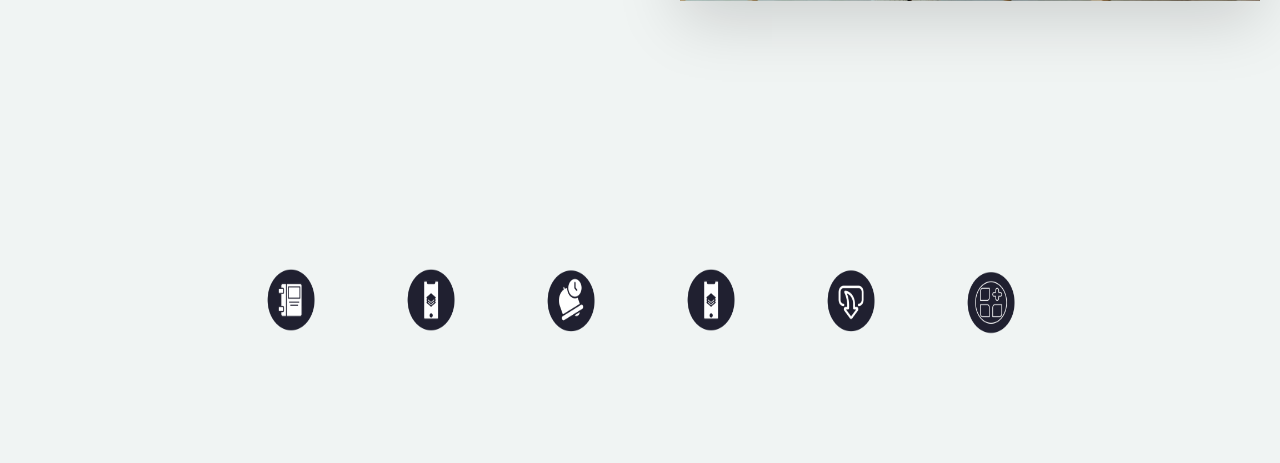
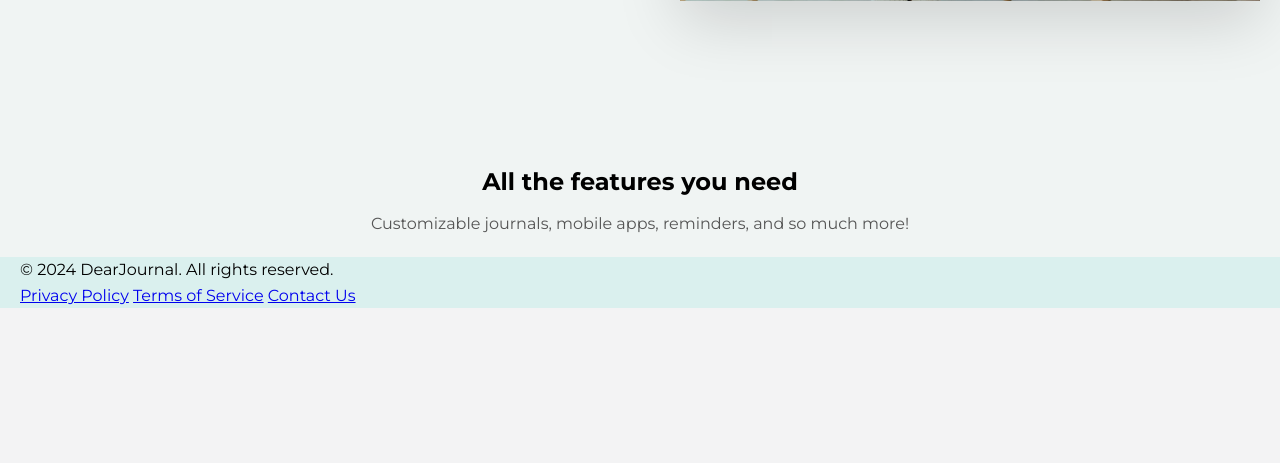
Before and after one commit to Hidden-Umah/Journal-Web-App, a Django app: page / in a window 1280 px wide. Shown: the part 659-1122 px from the top of the page. After the commit the page ends 967 px from the top, so only its background shows below. Run offline with Django 5.2, Linux system fonts and the light colour scheme; parts of the project's set-up code (start-up, migrations or seed data) failed here and were passed over; some web fonts are replaced.

Commit message:
Added few notes to homepage

```diff
--- a/dear_journal_app/templates/index.html
+++ b/dear_journal_app/templates/index.html
@@ -65,15 +65,25 @@
             </div>
         </div>
     </main>
-   <div style="display: flex; gap: 20px; padding: 100px; justify-content: center; background: #F0F4F3;">
-        <img src="/icons/custom_journals.png" width="120" height="120" alt="Journal Icon" />
-        <img src="icons/mobile_apps.png" width="120" height="120" alt="Mobile Icon" />
-        <img src="icons/reminder.png" width="120" height="120" alt="Reminder Icon" />
-        <img src="icons/mobile_apps.png" width="120" height="120" alt="Mobile Icon" />
-        <img src="/dear_journal_app/static/images/icons/save.png" width="120" height="120" alt="Customize Icon" />
-        <img src="icons/so_much_more.png" width="120" height="120" alt="Link Icon" />
+   <div style="text-align: center; padding: 20px; background: #F0F4F3;">
+
+        <h2 style="font-size: 24px; margin-bottom: 10px;">All the features you need</h2>
+        <p style="font-size: 16px; color: #555;">Customizable journals, mobile apps, reminders, and so much more!</p>
     </div>
 
+    <footer class="footer">
+        <div class="container">
+            <div class="footer-content">
+                <p>&copy; 2024 DearJournal. All rights reserved.</p>
+                <div class="footer-links">
+                    <a href="#">Privacy Policy</a>
+                    <a href="#">Terms of Service</a>
+                    <a href="#">Contact Us</a>
+                </div>
+            </div>
+
+        </div>
+    </footer>
     <script src="index.js"></script>
 </body>
 </html>
```
Also changed, not shown: dear_journal_app/migrations/0005_merge_0004_entry_0004_signupcode.py (added).
